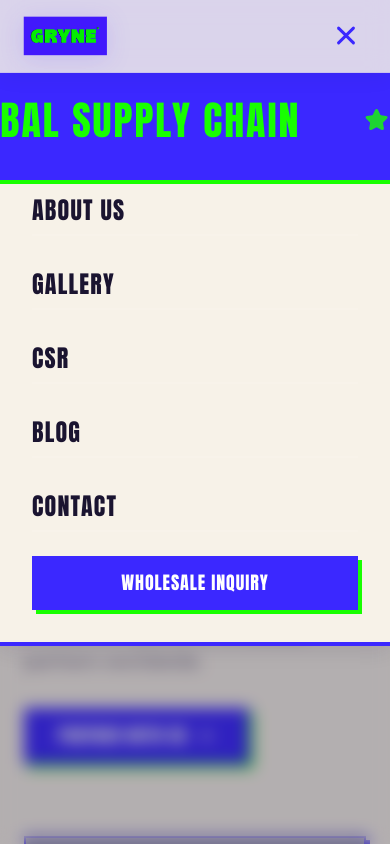
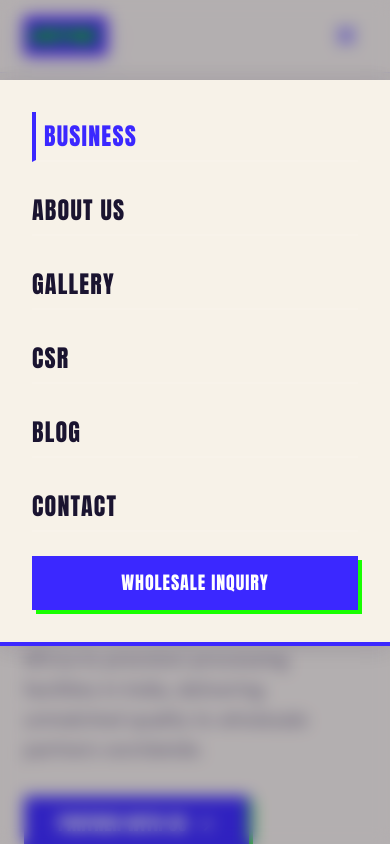
Before and after one commit to Umeshexe/Gryne, a Next.js app: page /business in a window 390 px wide. Both pictures are taken after a click on the button "Toggle Menu". Shown: the top 844 px of the page. Built offline with nearby package versions, Linux system fonts and the light colour scheme; grey boxes are pictures that could not be loaded.

Commit message:
fixed marquee layout overlap under navbar and increased mobile menu z-index

```diff
--- a/src/app/business/page.tsx
+++ b/src/app/business/page.tsx
@@ -146,7 +146,7 @@ export default function BusinessPage() {
     <div className="flex flex-col min-h-screen">
 
       {/* ── 1. Marquee ── */}
-      <div className="bg-primary text-vibrant-yellow overflow-hidden pt-[76px] pb-4 border-b-4 border-vibrant-yellow relative z-40 -mt-[76px]">
+      <div className="bg-primary text-vibrant-yellow overflow-hidden py-4 border-b-4 border-vibrant-yellow mt-[72px] md:mt-[96px] relative z-10">
         <Marquee items={["GLOBAL SUPPLY CHAIN", "RAW AFRICAN ORIGIN", "PRECISION INDIAN MILLING", "SECURE WHOLESALE PACKAGING"]} />
       </div>
 
--- a/src/app/csr/page.tsx
+++ b/src/app/csr/page.tsx
@@ -157,7 +157,7 @@ export default function CSRPage() {
     <div className="flex flex-col min-h-screen">
 
       {/* ── 1. Marquee ── */}
-      <div className="bg-primary text-vibrant-yellow overflow-hidden py-4 border-b-4 border-vibrant-yellow relative z-40">
+      <div className="bg-primary text-vibrant-yellow overflow-hidden py-4 border-b-4 border-vibrant-yellow mt-[72px] md:mt-[96px] relative z-10">
         <Marquee items={["SUSTAINABLE INITIATIVES", "ETHICAL CO-OP INVESTMENT", "CARBON RENEWABLE PROCESSING", "DIRECT GROWER ENRICHMENT"]} />
       </div>
 
--- a/src/components/navbar.tsx
+++ b/src/components/navbar.tsx
@@ -163,7 +163,7 @@ export default function NavBar() {
             animate={{ opacity: 1 }}
             exit={{ opacity: 0 }}
             transition={{ duration: 0.2 }}
-            className="fixed inset-0 z-40 bg-on-background/30 backdrop-blur-sm md:hidden"
+            className="fixed inset-0 z-50 bg-on-background/30 backdrop-blur-sm md:hidden"
             onClick={() => setMobileMenuOpen(false)}
           >
             <motion.div
```
